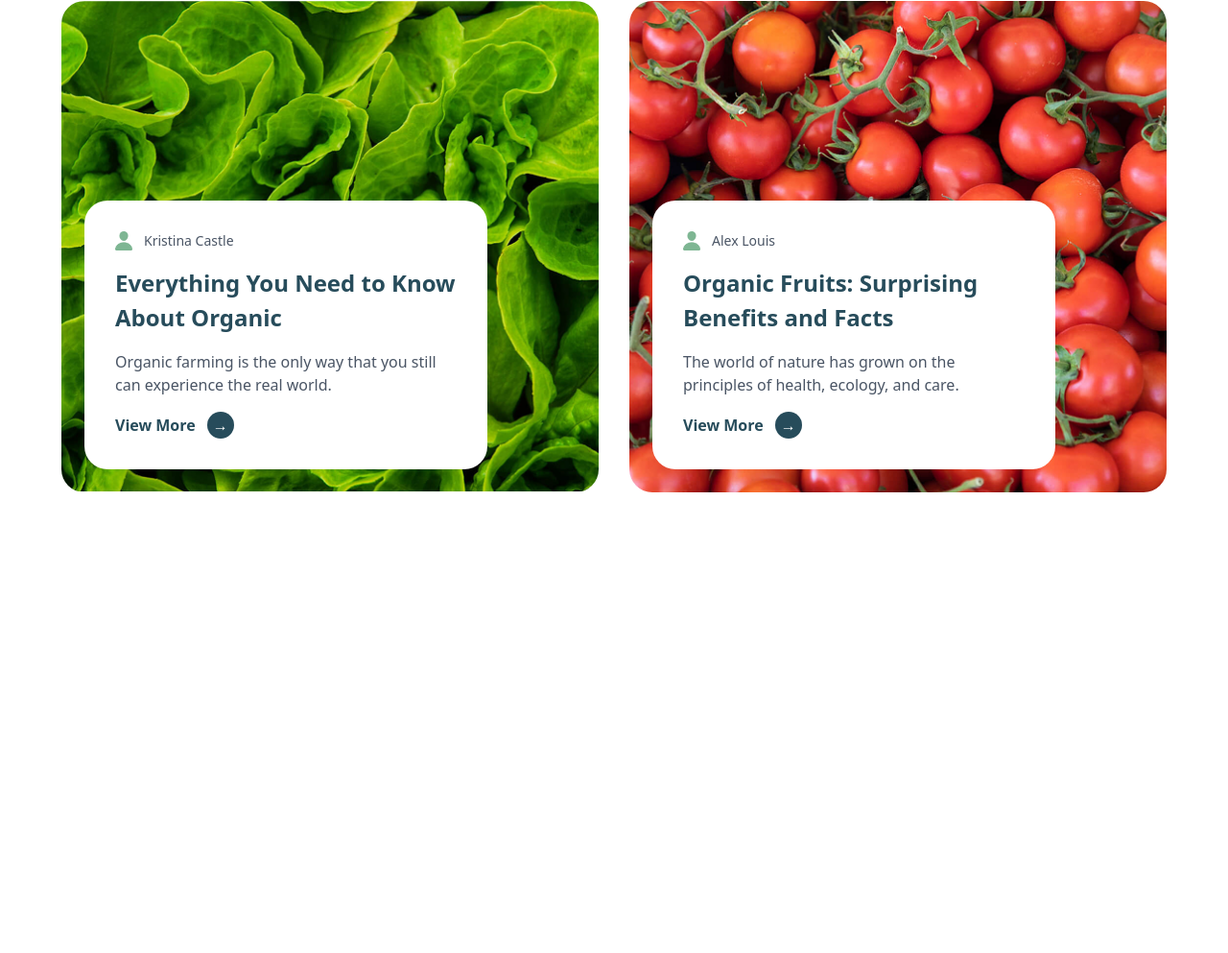
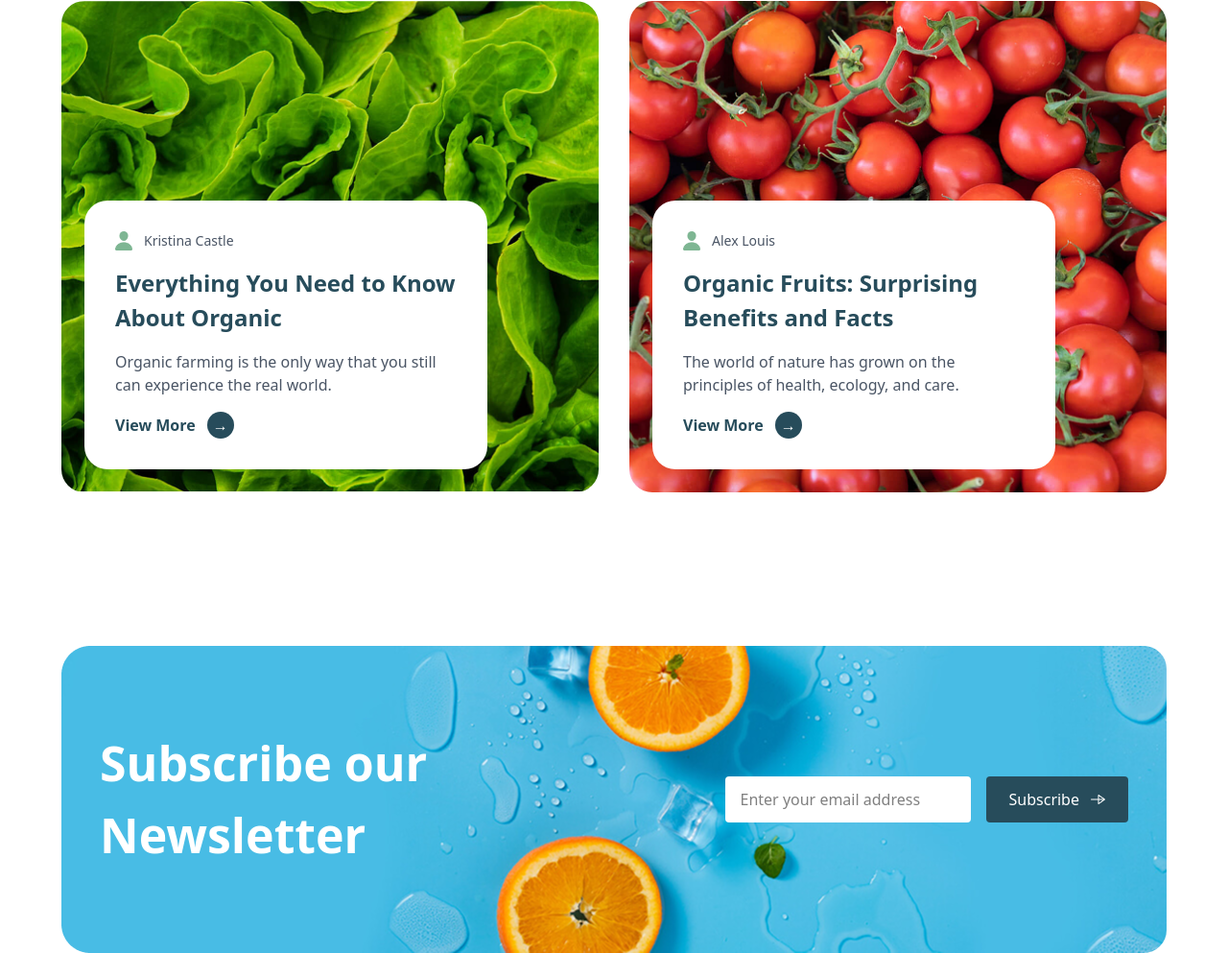
Before and after one commit to azamirov93-ai/project9, a website: page index.html in a window 1280 px wide. Shown: the part 3724-4717 px from the top of the page at 96% size. Before the commit the page ends 4317 px from the top, so only its background shows below. Drawn offline with Linux system fonts and the light colour scheme.

Commit message:
section10

```diff
--- a/index.html
+++ b/index.html
@@ -311,8 +311,35 @@
   </div>
 
 </section>
+<section class="max-w-400 m-auto w-[90%] mt-20">
 
+  <div
+    style="background-image: url('./src/IMAGE (37).png')"
+    class="lg:h-80 h-120 bg-no-repeat bg-cover rounded-3xl"
+  >
+    <div
+      class="text-white h-full flex flex-col lg:flex-row items-center justify-between px-10 py-10 lg:py-0 gap-6"
+    >
+      <div>
+        <h1 class="text-[40px] lg:text-[50px] font-bold">Subscribe our</h1>
+        <h1 class="text-[40px] lg:text-[50px] font-bold">Newsletter</h1>
+      </div>
+      <div class="flex flex-col lg:flex-row gap-4">
+        <input
+          type="email"
+          placeholder="Enter your email address"
+          class="py-3 px-4 rounded-sm text-black bg-white w-64 outline-none"
+        />
 
+        <button class="bg-[#274C5B] flex items-center gap-3 py-3 px-6 rounded-sm">
+          <span>Subscribe</span>
+          <img src="./src/Vector (30).png" alt="">
+        </button>
+      </div>
+    </div>
+  </div>
+
+</section>
 
 </body>
 </html>
```
Also changed, not shown: src/IMAGE (37).png (added), src/Vector (30).png (added), src/output.css.
